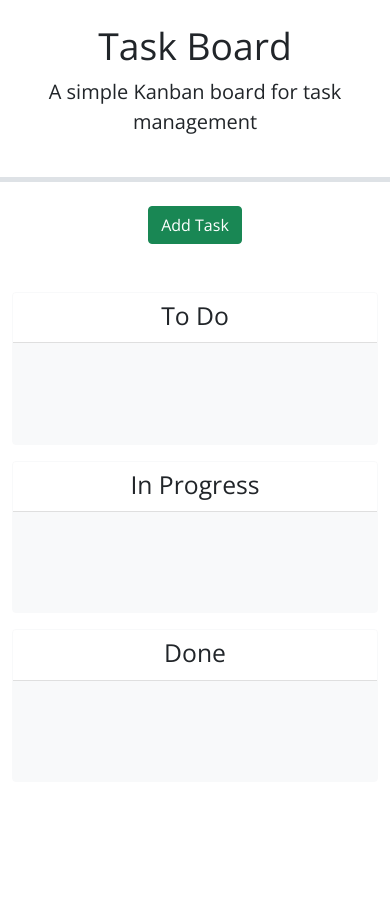
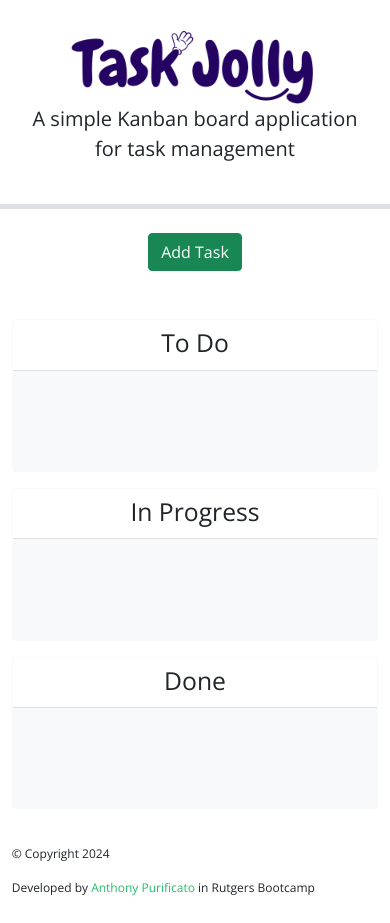
Before and after one commit to apurificato/task-jolly, a plain HTML site: page index.html in a window 390 px wide. Before the commit the page ends 844 px from the top, so only its background shows below. Drawn offline with nearby package versions, Linux system fonts and the light colour scheme.

Commit message:
code refactored and stylized a bit for responsiveness, logo image added, footer added

```diff
--- a/assets/css/style.css
+++ b/assets/css/style.css
@@ -1,6 +1,57 @@
+/* RESETS */
+* {
+    margin: 0;
+    padding: 0;
+    box-sizing: border-box;
+}
+
+html, body {
+    height: 100%;
+    width: 100%;
+}
+
+/* GLOBAL CLASSES */
+.row, .column {
+    display: flex;
+}
+
+footer.row>p {
+    width: auto;
+}
+
+.column {
+    flex-direction: column;
+}
+
+.justify-between {
+    justify-content: space-between;
+}
+
+.justify-center {
+    justify-content: center;
+}
+
+.justify-center {
+    align-items: center;
+}
+
+.text-center {
+    text-align: center;
+}
+
+.flex-1 {
+    flex: 1;
+}
+
+
+/* CUSTOM STYLES */
 body {
     font-family: 'Open Sans', sans-serif;
     font-size: 16px;
+  }
+
+  header .site-logo {
+    max-height: 80px;
   }
 
   .swim-lanes {
@@ -14,3 +65,16 @@ body {
   .task-card:hover {
     cursor: grab;
   }
+
+footer {
+    padding: 20px 3% 10px;
+}
+
+footer p {
+    font-size: 12px;
+}
+
+.portfolio-link {
+    color: #25bd6b;
+    text-decoration: none;
+}
--- a/index.html
+++ b/index.html
@@ -12,52 +12,62 @@
   <link rel="stylesheet" href="https://code.jquery.com/ui/1.12.1/themes/base/jquery-ui.css" />
 
   <link rel="stylesheet" href="./assets/css/style.css" />
-  <title>Task Board</title>
+  <title>Task Jolly - Task Board App</title>
 </head>
 
-<body>
+<body class="column">
+
   <header class="p-4 mb-4 text-center border-bottom border-5">
-    <h1 class="display-3">Task Board</h1>
-    <p class="lead">A simple Kanban board for task management</p>
+    <img class="site-logo" src="assets/images/task-jolly-logo.png">
+    <!-- <h1 class="display-3">Task Jolly</h1> -->
+    <p class="lead">A simple Kanban board application for task management</p>
   </header>
-  <div class="container">
-    <div class="text-center mb-5">
+
+  <main class="container">
+
+    <section class="text-center mb-5">
       <button class="btn btn-success" data-bs-toggle="modal" data-bs-target="#formModal">Add Task</button>
-    </div>
+    </section>
+
     <!-- Todo: Create a modal with a form to add tasks -->
-    <div class="row swim-lanes text-center justify-content-between">
-      <div class="col-12 col-lg-4 d-flex">
-        <div id="to-do" class="card border-light mb-3 lane flex-grow-1">
-          <div class="card-header bg-white">
+    <section class="row swim-lanes text-center justify-content-between">
+      <section class="col-12 col-lg-4 d-flex">
+        <section id="to-do" class="card border-light mb-3 lane flex-grow-1">
+          <section class="card-header bg-white">
             <h2 class="card-title mb-1">To Do</h2>
-          </div>
-          <div class="card-body bg-light">
-            <div id="todo-cards"></div>
-          </div>
-        </div>
-      </div>
-      <div class="col-12 col-lg-4 d-flex">
-        <div id="in-progress" class="card border-light mb-3 lane flex-grow-1">
-          <div class="card-header bg-white">
+          </section>
+          <section class="card-body bg-light">
+            <section id="todo-cards"></section>
+          </section>
+        </section>
+    </section>
+      <section class="col-12 col-lg-4 d-flex">
+        <section id="in-progress" class="card border-light mb-3 lane flex-grow-1">
+          <section class="card-header bg-white">
             <h2 class="card-title mb-1">In Progress</h2>
-          </div>
-          <div class="card-body bg-light">
-            <div id="in-progress-cards"></div>
-          </div>
-        </div>
-        </div>
-        <div class="col-12 col-lg-4 d-flex">
-          <div id="done" class="card border-light mb-3 lane flex-grow-1">
-            <div class="card-header bg-white">
+          </section>
+          <section class="card-body bg-light">
+            <section id="in-progress-cards"></section>
+          </section>
+        </section>
+    </section>
+        <section class="col-12 col-lg-4 d-flex">
+          <section id="done" class="card border-light mb-3 lane flex-grow-1">
+            <section class="card-header bg-white">
               <h2 class="card-title mb-1">Done</h2>
-            </div>
-            <div class="card-body bg-light">
-              <div id="done-cards"></div>
-          </div>
-          </div>
-      </div>
-    </div>
-  </div>
+            </section>
+            <section class="card-body bg-light">
+              <section id="done-cards"></div>
+            </section>
+        </section>
+        </section>
+    </section>
+</main>
+
+<footer class="row justify-between align-center">
+    <p>&copy; Copyright 2024</p>
+    <p>Developed by <a class="portfolio-link" href="https://github.com/apurificato">Anthony Purificato</a> in Rutgers Bootcamp</p>
+</footer>
 
   <script src="https://cdn.jsdelivr.net/npm/bootstrap@5.1.3/dist/js/bootstrap.bundle.min.js"
     integrity="sha384-ka7Sk0Gln4gmtz2MlQnikT1wXgYsOg+OMhuP+IlRH9sENBO0LRn5q+8nbTov4+1p"
```
Also changed, not shown: assets/images/task-jolly-logo.png (added).
